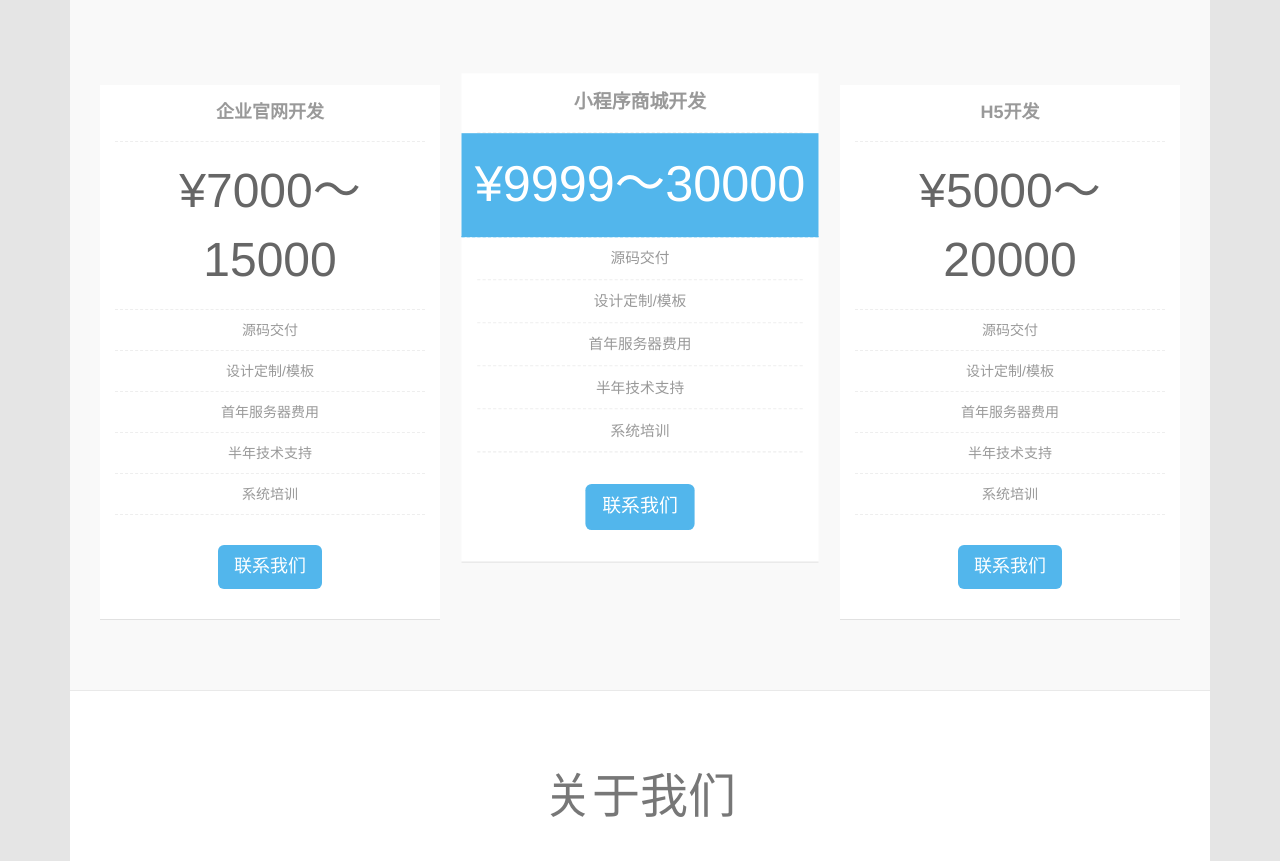
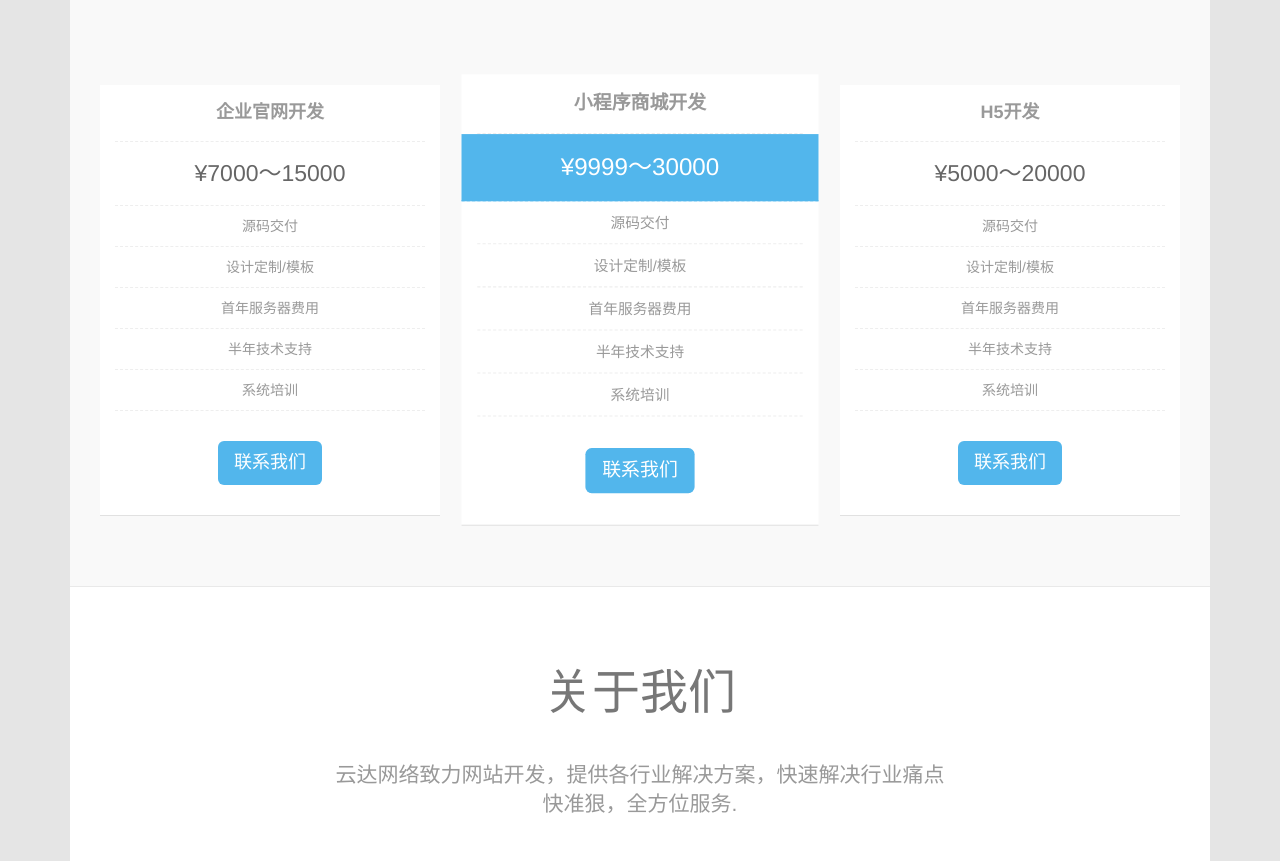
Before and after one commit to Zckor/Zckor.github.io, a plain HTML site: page index.html in a window 1280 px wide. Shown: the part 2320-3181 px from the top of the page. Drawn offline with Linux system fonts and the light colour scheme; a web font is replaced by a local one.

Commit message:
no message

```diff
--- a/css/main.css
+++ b/css/main.css
@@ -398,7 +398,7 @@ a:focus {
 #pricing .plan li.plan-price {
   color: #666;
   padding: 15px 0;
-  font-size: 48px;
+  font-size: 23px;
 }
 
 #pricing .plan li.plan-action {
```
